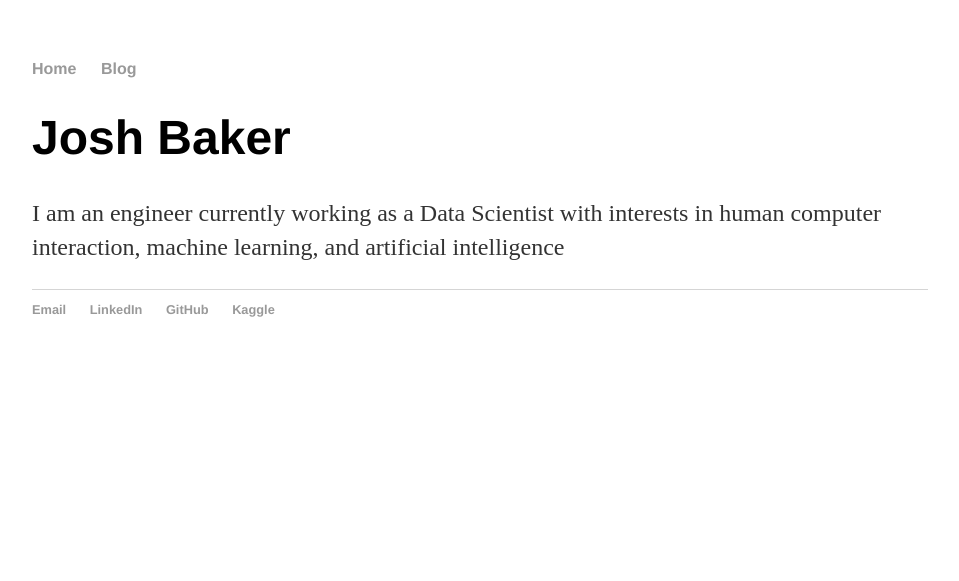
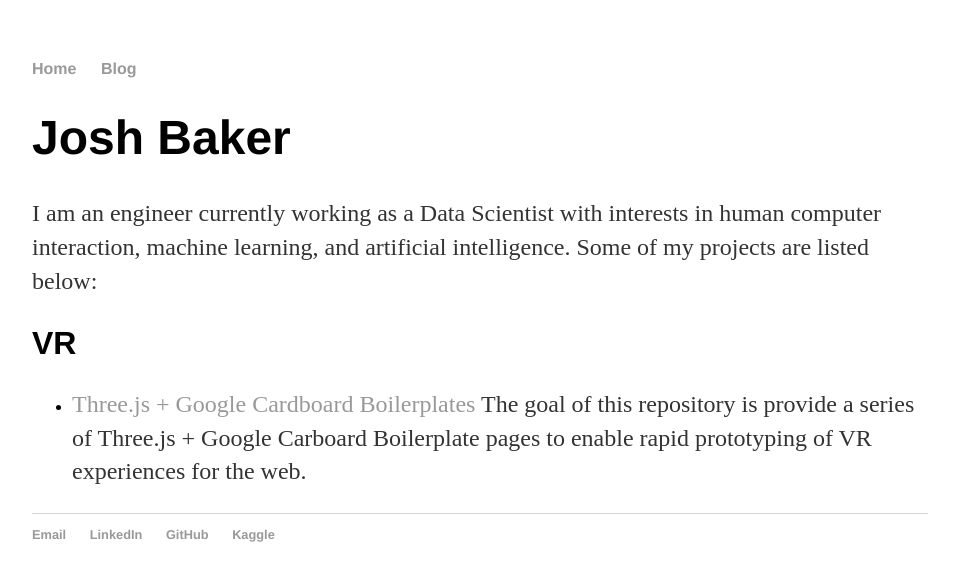
Before and after one commit to joshfbaker/joshfbaker.github.io, a Jekyll site: the page built from index.html, in a window 1280 px wide. Shown: the top 581 px of the page, without its empty margins (160-1119 px from the left). Built offline with Jekyll 4.4.1, drawn with Linux system fonts in a browser that asks for light colours.

Commit message:
Adding link to VR Repo

```diff
--- a/css/main.css
+++ b/css/main.css
@@ -23,6 +23,10 @@ h1 {
     font-size: 3em;
     font-family:'Helvetica', 'Arial', 'Sans-Serif';
 }
+h2 {
+    font-size: 2em;
+    font-family:'Helvetica', 'Arial', 'Sans-Serif';
+}
 p {
     font-size: 1.5em;
     line-height: 1.4em;
--- a/index.html
+++ b/index.html
@@ -4,5 +4,12 @@ title: Josh Baker
 ---
 <div class="blurb">
 	<h1>Josh Baker</h1>
-	<p>I am an engineer currently working as a Data Scientist with interests in human computer interaction, machine learning, and artificial intelligence</p>
+	<p>I am an engineer currently working as a Data Scientist with interests in human computer interaction, machine learning, and artificial intelligence.  Some of my projects are listed below:</p>
+
+	<h2>VR</h2>
+	<ul>
+	   <li><p><a href= 'http://joshfbaker.github.io/Three.js-Cardboard-Boilerplates/'>Three.js + Google Cardboard Boilerplates</a> The goal of this repository is provide a series of Three.js + Google Carboard Boilerplate pages to enable rapid prototyping of VR experiences for the web. </p></li>
+	</ul>
+
+
 </div><!-- /.blurb -->
```
